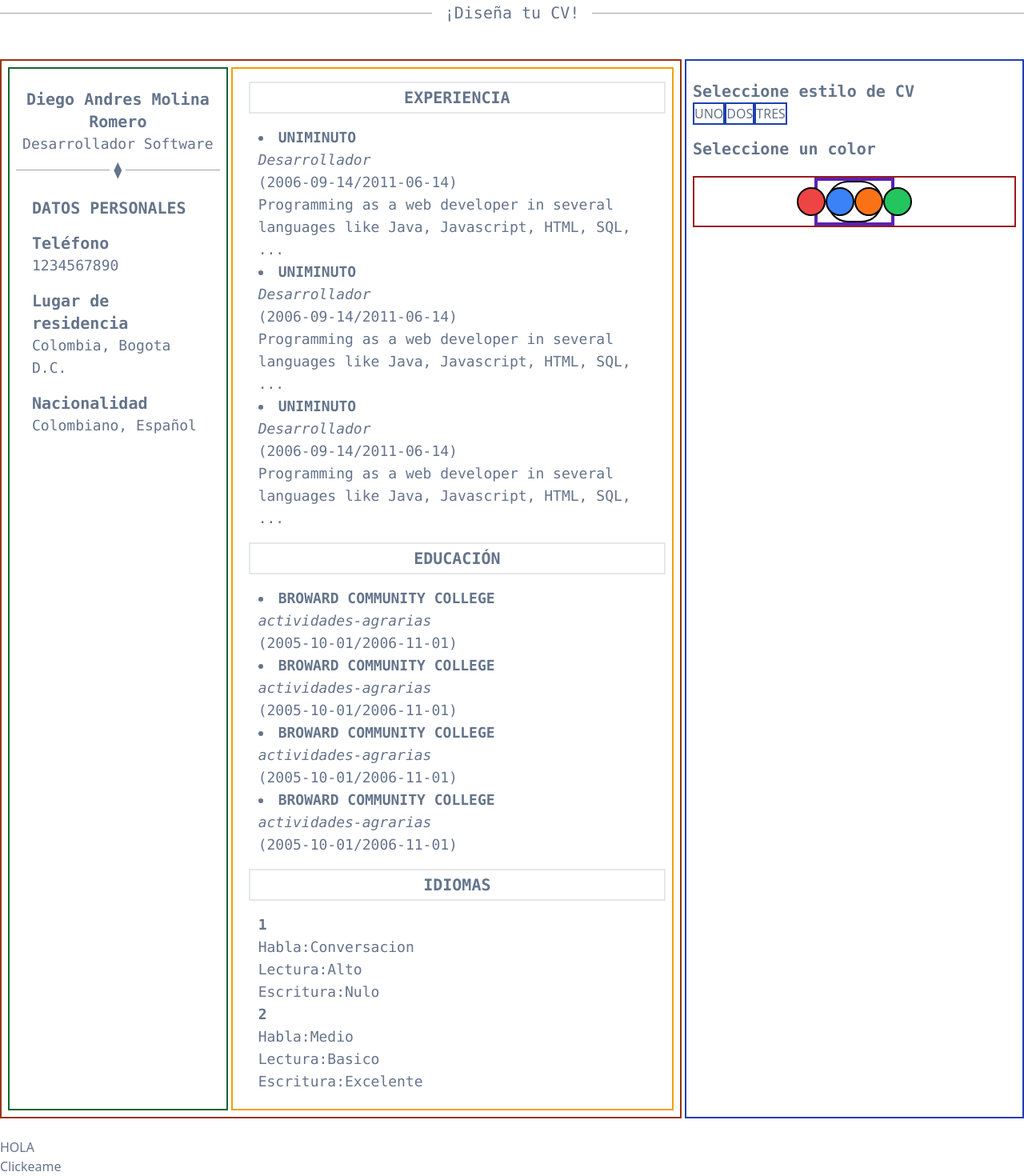
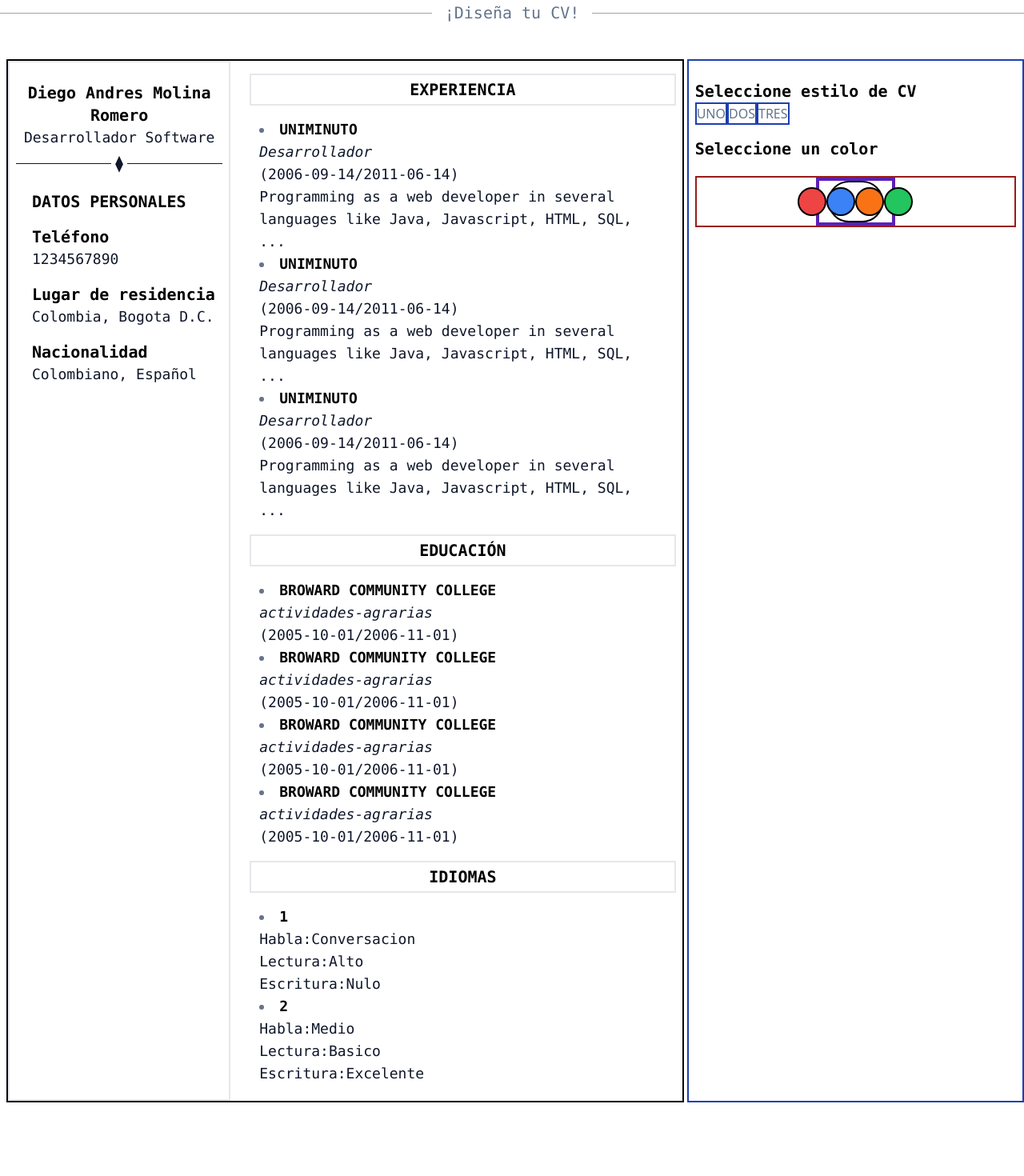
Before and after one commit to David-Viuche/info_cv_share, a Next.js app: page /preview in a window 1280 px wide. Shown: the part 114-1584 px from the top of the page at 80% size. After the commit the page ends 1516 px from the top, so only its background shows below. Built offline with nearby package versions, Linux system fonts and the light colour scheme.

Commit message:
finish first CV

```diff
--- a/src/pages/preview.jsx
+++ b/src/pages/preview.jsx
@@ -2,8 +2,12 @@ import Layout from "@/components/Layout";
 import { useState } from "react";
 
 export default function Preview() {
-  const [actualColor, setActualColor] = useState("white");
-  const [hidden, setHidden] = useState("border-2 border-black hidden");
+  const [actualColor, setActualColor] = useState("red-300");
+  const [hidden, setHidden] = useState({
+    optionOne: "",
+    optionTwo: "hidden",
+    optionThree: "hidden",
+  });
   const [data, setData] = useState({
     //SCOPE -> candidate_read_curriculum_skills
     //get/curriculum/{curriculumId}/skill
@@ -74,10 +78,25 @@ export default function Preview() {
     var id = event.target.id;
     switch (id) {
       case "optionOne":
+        setHidden({
+          optionOne: "",
+          optionTwo: "hidden",
+          optionThree: "hidden",
+        });
         break;
       case "optionTwo":
+        setHidden({
+          optionOne: "hidden",
+          optionTwo: "",
+          optionThree: "hidden",
+        });
         break;
       case "optionThree":
+        setHidden({
+          optionOne: "hidden",
+          optionTwo: "hidden",
+          optionThree: "",
+        });
         break;
     }
   }
@@ -101,16 +120,6 @@ export default function Preview() {
     }
   }
 
-  function myFunction(event) {
-    event.preventDefault();
-    var x = event.target.id;
-    if (hidden === "border-2 border-black hidden") {
-      setHidden("border-2 border-black inline");
-    } else {
-      setHidden("border-2 border-black hidden");
-    }
-  }
-
   return (
     <Layout>
       <main>
@@ -124,114 +133,121 @@ export default function Preview() {
         <br />
 
         {/*Full container*/}
-        <div className="grid grid-cols-6 gap-1">
+        <div className="grid grid-cols-6 gap-1 md:pl-2 sm:pl-2 xs:pl-1">
           {/*Preview container*/}
-          <div className="col-span-4 border-2 border-orange-800 h-full md:p-2 sm:p-2 xs:p-1">
-            {/*FIRST OPRTION*/}
-            <div className="grid grid-cols-6 gap-1 h-full">
-              {/*border-2 border-pink-600*/}
+          <div className="col-span-4 border-2 border-black">
+            {/*border-2 border-orange-800 h-full md:p-2 sm:p-2 xs:p-1*/}
+            {/*FIRST OPTION*/}
+            <div
+              className={`grid grid-cols-6 gap-1 h-full ${hidden.optionOne}`}
+            >
               {/*First col*/}
               <div
                 id="change"
-                className={`col-span-2 border-2 border-green-800 bg-${actualColor} md:p-2 sm:p-2 xs:p-1`}
+                className={`col-span-2 border-2 border-${actualColor} bg-${actualColor} md:p-2 sm:p-2 xs:p-1`}
               >
                 {/*Name*/}
                 <div className="md:pt-4 sm:pt-2 xs:pt-1 md:text-center sm:text-center xs:text-center">
-                  <span className="font-mono block font-bold md:text-xl sm:text-base xs:text-xs">
+                  <span className="font-mono block text-black font-bold md:text-xl sm:text-base xs:text-xs">
                     {data.name}
                   </span>
                   {/*Position*/}
-                  <span className="font-mono block md:text-lg sm:text-sm xs:text-xxs">
+                  <span className="font-mono block text-slate-900 md:text-lg sm:text-sm xs:text-xxs">
                     {data.preferredPosition}
                   </span>
                 </div>
-                <div></div>
                 {/*Line*/}
                 <div className="relative flex py-1 items-center">
-                  <div className="flex-grow border-t border-gray-400"></div>
-                  <span className="flex-shrink mx-1 font-mono md:text-xl sm:text-sm xs:text-xs">
+                  <div className="flex-grow border-t border-slate-900"></div>
+                  <span className="flex-shrink text-slate-900 mx-1 font-mono md:text-xl sm:text-sm xs:text-xs">
                     ⧫
                   </span>
-                  <div className="flex-grow border-t border-gray-400"></div>
+                  <div className="flex-grow border-t border-slate-900"></div>
                 </div>
                 {/*Container info*/}
                 <div className="md:pl-5 md:pr-2 sm:pl-2 sm:pr-2 xs:pl-1 xs:pr-1">
-                  <span className="font-mono block font-bold mt-4 md:text-xl sm:text-base xs:text-xs">
+                  <span className="font-mono block text-black font-bold mt-4 md:text-xl sm:text-base xs:text-xs">
                     DATOS PERSONALES
                   </span>
-                  <span className="font-mono block font-bold mt-4 md:text-xl sm:text-base xs:text-xs">
+                  <span className="font-mono block text-black font-bold mt-4 md:text-xl sm:text-base xs:text-xs">
                     Teléfono
                   </span>
-                  <span className="font-mono block md:text-lg sm:text-sm xs:text-xs">
+                  <span className="font-mono block text-slate-900 md:text-lg sm:text-sm xs:text-xs">
                     {data.mobile_phone}
                   </span>
-                  <span className="font-mono block font-bold mt-4 md:text-xl sm:text-base xs:text-xs">
+                  <span className="font-mono block text-black font-bold mt-4 md:text-xl sm:text-base xs:text-xs">
                     Lugar de residencia
                   </span>
-                  <span className="font-mono block md:text-lg sm:text-sm xs:text-xs">
+                  <span className="font-mono block text-slate-900 md:text-lg sm:text-sm xs:text-xs">
                     {data.country_province}
                   </span>
-                  <span className="font-mono block font-bold mt-4 md:text-xl sm:text-base xs:text-xs">
+                  <span className="font-mono block text-black font-bold mt-4 md:text-xl sm:text-base xs:text-xs">
                     Nacionalidad
                   </span>
-                  <span className="font-mono block md:text-lg sm:text-sm xs:text-xs">
+                  <span className="font-mono block text-slate-900 md:text-lg sm:text-sm xs:text-xs">
                     {data.nationalities}
                   </span>
                 </div>
               </div>
               {/*Second col*/}
-              <div className="col-span-4 border-2 border-amber-500 pb-5">
-                {/*md:pl-2 sm:pl-2 xs:pl-1*/}
+              <div className="col-span-4 pb-5">
+                {/*border-2 border-amber-500*/}
                 <div className="md:pl-5 md:pr-2 sm:pl-2 sm:pr-2 xs:pl-1 xs:pr-1">
                   {/*Experience*/}
                   <div
                     id="change"
                     className={`border-2 border-${actualColor} text-center mt-4 mb-4`}
                   >
-                    <span className="font-mono block font-bold pt-1 pb-1 md:text-xl sm:text-base xs:text-xs">
+                    <span className="font-mono block text-black font-bold pt-1 pb-1 md:text-xl sm:text-base xs:text-xs">
                       EXPERIENCIA
                     </span>
                   </div>
                   <div className="pl-3 pr-3">
                     <span className="font-mono block font-bold uppercase md:text-lg sm:text-sm xs:text-xs">
-                      <li>{data.company}</li>
+                      <li id="change" className={`text-${actualColor}`}>
+                        <span className="text-black">{data.company}</span>
+                      </li>
                     </span>
-                    <span className="font-mono block italic md:text-lg sm:text-sm xs:text-xs">
+                    <span className="font-mono block text-slate-900 italic md:text-lg sm:text-sm xs:text-xs">
                       {data.job}
                     </span>
-                    <span className="font-mono block md:text-lg sm:text-sm xs:text-xs">
+                    <span className="font-mono block text-slate-900 md:text-lg sm:text-sm xs:text-xs">
                       ({data.startingDate_experience}/
                       {data.finishingDate_experience})
                     </span>
-                    <span className="font-mono block md:text-lg sm:text-sm xs:text-xs">
+                    <span className="font-mono block text-slate-900 md:text-lg sm:text-sm xs:text-xs">
                       {data.description}
                     </span>
                     {/***/}
                     <span className="font-mono block font-bold uppercase md:text-lg sm:text-sm xs:text-xs">
-                      <li>{data.company}</li>
+                      <li id="change" className={`text-${actualColor}`}>
+                        <span className="text-black">{data.company}</span>
+                      </li>
                     </span>
-                    <span className="font-mono block italic md:text-lg sm:text-sm xs:text-xs">
+                    <span className="font-mono block text-slate-900 italic md:text-lg sm:text-sm xs:text-xs">
                       {data.job}
                     </span>
-                    <span className="font-mono block md:text-lg sm:text-sm xs:text-xs">
+                    <span className="font-mono block text-slate-900 md:text-lg sm:text-sm xs:text-xs">
                       ({data.startingDate_experience}/
                       {data.finishingDate_experience})
                     </span>
-                    <span className="font-mono block md:text-lg sm:text-sm xs:text-xs">
+                    <span className="font-mono block text-slate-900 md:text-lg sm:text-sm xs:text-xs">
                       {data.description}
                     </span>
                     {/***/}
                     <span className="font-mono block font-bold uppercase md:text-lg sm:text-sm xs:text-xs">
-                      <li>{data.company}</li>
+                      <li id="change" className={`text-${actualColor}`}>
+                        <span className="text-black">{data.company}</span>
+                      </li>
                     </span>
-                    <span className="font-mono block italic md:text-lg sm:text-sm xs:text-xs">
+                    <span className="font-mono block text-slate-900 italic md:text-lg sm:text-sm xs:text-xs">
                       {data.job}
                     </span>
-                    <span className="font-mono block md:text-lg sm:text-sm xs:text-xs">
+                    <span className="font-mono block text-slate-900 md:text-lg sm:text-sm xs:text-xs">
                       ({data.startingDate_experience}/
                       {data.finishingDate_experience})
                     </span>
-                    <span className="font-mono block md:text-lg sm:text-sm xs:text-xs">
+                    <span className="font-mono block text-slate-900 md:text-lg sm:text-sm xs:text-xs">
                       {data.description}
                     </span>
                   </div>
@@ -240,51 +256,67 @@ export default function Preview() {
                     id="change"
                     className={`border-2 border-${actualColor} text-center mt-4 mb-4`}
                   >
-                    <span className="font-mono block font-bold pt-1 pb-1 md:text-xl sm:text-base xs:text-xs">
+                    <span className="font-mono block text-black font-bold pt-1 pb-1 md:text-xl sm:text-base xs:text-xs">
                       EDUCACIÓN
                     </span>
                   </div>
                   <div className="pl-3 pr-3">
                     <span className="font-mono block font-bold uppercase md:text-lg sm:text-sm xs:text-xs">
-                      <li>{data.institutionName}</li>
+                      <li id="change" className={`text-${actualColor}`}>
+                        <span className="text-black">
+                          {data.institutionName}
+                        </span>
+                      </li>
                     </span>
-                    <span className="font-mono block italic md:text-lg sm:text-sm xs:text-xs">
+                    <span className="font-mono block text-slate-900 italic md:text-lg sm:text-sm xs:text-xs">
                       {data.courseName}
                     </span>
-                    <span className="font-mono block md:text-lg sm:text-sm xs:text-xs">
+                    <span className="font-mono block text-slate-900 md:text-lg sm:text-sm xs:text-xs">
                       ({data.startingDate_education}/
                       {data.finishingDate_education})
                     </span>
                     {/***/}
                     <span className="font-mono block font-bold uppercase md:text-lg sm:text-sm xs:text-xs">
-                      <li>{data.institutionName}</li>
+                      <li id="change" className={`text-${actualColor}`}>
+                        <span className="text-black">
+                          {data.institutionName}
+                        </span>
+                      </li>
                     </span>
-                    <span className="font-mono block italic md:text-lg sm:text-sm xs:text-xs">
+                    <span className="font-mono block text-slate-900 italic md:text-lg sm:text-sm xs:text-xs">
                       {data.courseName}
                     </span>
-                    <span className="font-mono block md:text-lg sm:text-sm xs:text-xs">
+                    <span className="font-mono block text-slate-900 md:text-lg sm:text-sm xs:text-xs">
                       ({data.startingDate_education}/
                       {data.finishingDate_education})
                     </span>
                     {/***/}
                     <span className="font-mono block font-bold uppercase md:text-lg sm:text-sm xs:text-xs">
-                      <li>{data.institutionName}</li>
+                      <li id="change" className={`text-${actualColor}`}>
+                        <span className="text-black">
+                          {data.institutionName}
+                        </span>
+                      </li>
                     </span>
-                    <span className="font-mono block italic md:text-lg sm:text-sm xs:text-xs">
+                    <span className="font-mono block text-slate-900 italic md:text-lg sm:text-sm xs:text-xs">
                       {data.courseName}
                     </span>
-                    <span className="font-mono block md:text-lg sm:text-sm xs:text-xs">
+                    <span className="font-mono block text-slate-900 md:text-lg sm:text-sm xs:text-xs">
                       ({data.startingDate_education}/
                       {data.finishingDate_education})
                     </span>
                     {/***/}
                     <span className="font-mono block font-bold uppercase md:text-lg sm:text-sm xs:text-xs">
-                      <li>{data.institutionName}</li>
+                      <li id="change" className={`text-${actualColor}`}>
+                        <span className="text-black">
+                          {data.institutionName}
+                        </span>
+                      </li>
                     </span>
-                    <span className="font-mono block italic md:text-lg sm:text-sm xs:text-xs">
+                    <span className="font-mono block text-slate-900 italic md:text-lg sm:text-sm xs:text-xs">
                       {data.courseName}
                     </span>
-                    <span className="font-mono block md:text-lg sm:text-sm xs:text-xs">
+                    <span className="font-mono block text-slate-900 md:text-lg sm:text-sm xs:text-xs">
                       ({data.startingDate_education}/
                       {data.finishingDate_education})
                     </span>
@@ -294,35 +326,43 @@ export default function Preview() {
                     id="change"
                     className={`border-2 border-${actualColor} text-center mt-4 mb-4`}
                   >
-                    <span className="font-mono block font-bold pt-1 pb-1 md:text-xl sm:text-base xs:text-xs">
+                    <span className="font-mono block text-black font-bold pt-1 pb-1 md:text-xl sm:text-base xs:text-xs">
                       IDIOMAS
                     </span>
                   </div>
                   <div className="pl-3 pr-3">
                     {/*ALL LANGUAGES*/}
                     <span className="font-mono block font-bold md:text-lg sm:text-sm xs:text-xs">
-                      {data.languages[0].id}
+                      <li id="change" className={`text-${actualColor}`}>
+                        <span className="text-black">
+                          {data.languages[0].id}
+                        </span>
+                      </li>
                     </span>
-                    <span className="font-mono block md:text-lg sm:text-sm xs:text-xs">
+                    <span className="font-mono block text-slate-900 md:text-lg sm:text-sm xs:text-xs">
                       Habla:{data.languages[0].speaking}
                     </span>
-                    <span className="font-mono block md:text-lg sm:text-sm xs:text-xs">
+                    <span className="font-mono block text-slate-900 md:text-lg sm:text-sm xs:text-xs">
                       Lectura:{data.languages[0].reading}
                     </span>
-                    <span className="font-mono block md:text-lg sm:text-sm xs:text-xs">
+                    <span className="font-mono block text-slate-900 md:text-lg sm:text-sm xs:text-xs">
                       Escritura:{data.languages[0].writing}
                     </span>
                     {/******/}
                     <span className="font-mono block font-bold md:text-lg sm:text-sm xs:text-xs">
-                      {data.languages[1].id}
+                      <li id="change" className={`text-${actualColor}`}>
+                        <span className="text-black">
+                          {data.languages[1].id}
+                        </span>
+                      </li>
                     </span>
-                    <span className="font-mono block md:text-lg sm:text-sm xs:text-xs">
+                    <span className="font-mono block text-slate-900 md:text-lg sm:text-sm xs:text-xs">
                       Habla:{data.languages[1].speaking}
                     </span>
-                    <span className="font-mono block md:text-lg sm:text-sm xs:text-xs">
+                    <span className="font-mono block text-slate-900 md:text-lg sm:text-sm xs:text-xs">
                       Lectura:{data.languages[1].reading}
                     </span>
-                    <span className="font-mono block md:text-lg sm:text-sm xs:text-xs">
+                    <span className="font-mono block text-slate-900 md:text-lg sm:text-sm xs:text-xs">
                       Escritura:{data.languages[1].writing}
                     </span>
                     {/*ALL LANGUAGES*/}
@@ -331,10 +371,18 @@ export default function Preview() {
               </div>
             </div>
             {/*FINISH FIRST OPTION*/}
+            {/*SECOND OPTION*/}
+            <div className={`border-2 border-violet-800 ${hidden.optionTwo}`}>
+              ESTA ES LA SEGUNDA OPCION
+            </div>
+            {/*THIRD OPTION*/}
+            <div className={`border-2 border-yellow-500 ${hidden.optionThree}`}>
+              ESTA ES LA TERCERA OPCION
+            </div>
           </div>
           {/*Options col*/}
           <div className="col-span-2 border-2 border-blue-800 md:p-2 sm:p-2 xs:p-1">
-            <span className="font-mono block font-bold mt-4 md:text-xl sm:text-base xs:text-xs">
+            <span className="font-mono block text-black font-bold mt-4 md:text-xl sm:text-base xs:text-xs">
               Seleccione estilo de CV
             </span>
             <div>
@@ -361,7 +409,7 @@ export default function Preview() {
               </button>
             </div>
 
-            <span className="font-mono block font-bold mt-4 md:text-xl sm:text-base xs:text-xs">
+            <span className="font-mono block text-black font-bold mt-4 md:text-xl sm:text-base xs:text-xs">
               Seleccione un color
             </span>
             <div className="border-2 border-red-800 flex justify-center mt-5 md:h-16 xs:h-11">
@@ -403,15 +451,7 @@ export default function Preview() {
             </div>
           </div>
         </div>
-
         <br />
-        <div className={actualColor}>HOLA</div>
-
-        <button onClick={(e) => myFunction(e)}>Clickeame</button>
-
-        <div className={hidden} id="myDIV">
-          Este elemento aparece y desaparece con el botón
-        </div>
       </main>
     </Layout>
   );
```
